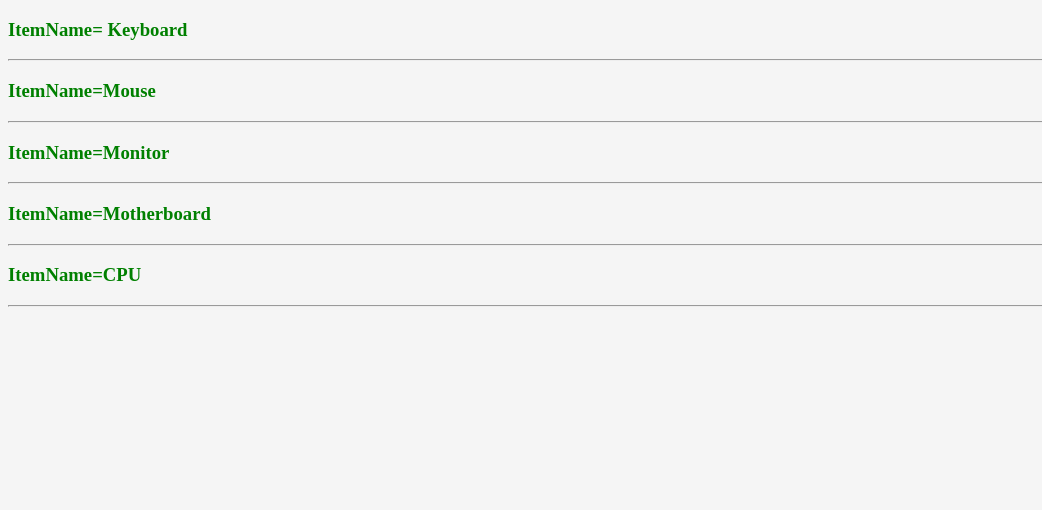
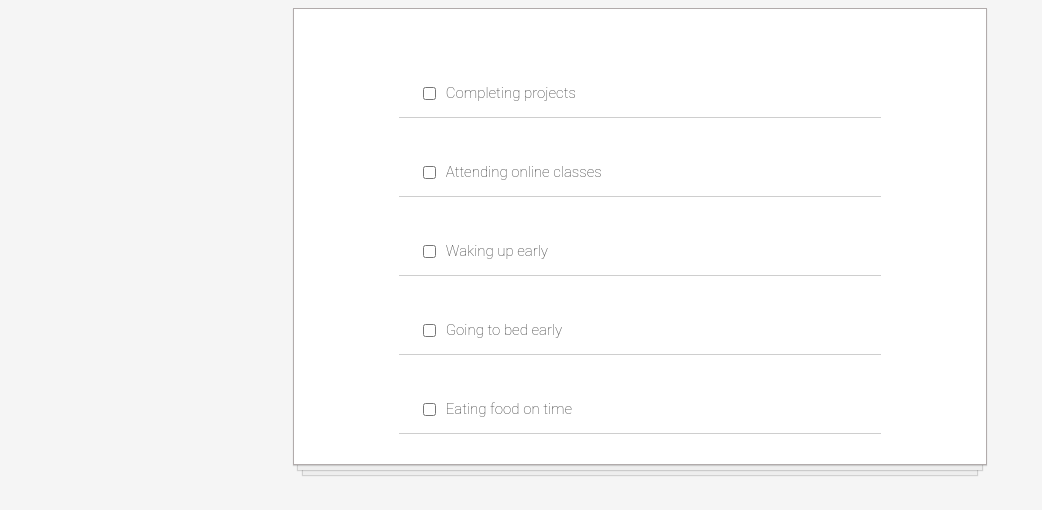
Before and after one commit to avijain10/Todo-App, a React (Create React App) app: page / in a window 1280 px wide. Shown: the top 510 px of the page, without its empty margins (0-1042 px from the left). Built offline with nearby package versions, Linux system fonts and the light colour scheme.

Commit message:
Modified: App.js , TodoItem.js & Addition: todosData.js

```diff
--- a/src/App.js
+++ b/src/App.js
@@ -1,12 +1,12 @@
 import React from "react";
-import Product from "./Product";
-import productsData from "./productsData";
+import TodoItem from "./TodoItem";
+import todosData from "./todosData";
 
 function App() {
-  const productComponents = productsData.map((product) => (
-    <Product key={Product.id} item={product.item} />
+  const todoItems = todosData.map((todoitem) => (
+    <TodoItem key={todoitem.id} todoitem={todoitem} />
   ));
 
-  return <div>{productComponents}</div>;
+  return <div className="todo-list">{todoItems}</div>;
 }
 export default App;
--- a/src/TodoItem.js
+++ b/src/TodoItem.js
@@ -1,10 +1,10 @@
 import React from "react";
 
-function TodoItem() {
+function TodoItem(props) {
   return (
     <div className="todo-item">
       <input type="checkbox" />
-      <p>Placeholder Text</p>
+      <p>{props.todoitem.text}</p>
     </div>
   );
 }
--- /dev/null
+++ b/src/todosData.js
@@ -0,0 +1,33 @@
+const todosData = [
+  {
+    id: "1",
+    text: "Completing projects",
+    completed: true,
+  },
+
+  {
+    id: "2",
+    text: "Attending online classes",
+    completed: true,
+  },
+
+  {
+    id: "3",
+    text: "Waking up early",
+    completed: true,
+  },
+
+  {
+    id: "4",
+    text: "Going to bed early",
+    completed: false,
+  },
+
+  {
+    id: "5",
+    text: "Eating food on time",
+    completed: false,
+  },
+];
+
+export default todosData;
```
